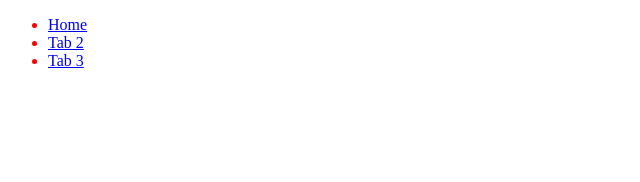
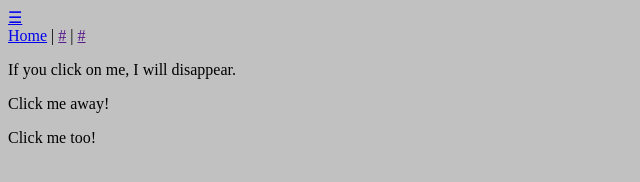
Before and after one commit to Roasted715Jr/Webmaster-2018, a plain HTML site: page index.html in a window 1280 px wide. Shown: the whole page, without its empty margins (0-640 px from the left). Drawn offline with nearby package versions, Linux system fonts and the light colour scheme.

Commit message:
Got JS working

```diff
--- a/index.html
+++ b/index.html
@@ -1,21 +1,25 @@
 <!DOCTYPE html>
-<!--Webmaster 2018-->
 <html>
 	<head>
 		<title>Webmaster 2018</title>
 		<link rel="stylesheet" type="text/css" href="styles.css">
-		<script type="text/javascript" src="jquery.3.2.1.js"></script>
-		<script type="text/javascript" src="main.js"></script>
 	</head>
 	<body>
-		<!--Logo...?-->
-		<!--Nav bar-->
-		<div class="navBar">
-			<ul>
-				<li><a href="#">Home</a></li>
-				<li><a href="#">Tab 2</a></li>
-				<li><a href="#">Tab 3</a></li>
-			</ul>
-		</div>
+
+	<a id="nav-toggle" href="#">&#9776;</a> <!-- Results in (three bars)-->
+		<nav>
+			<a href="index.html">Home</a> |
+			<a href="">#</a> |
+			<a href="">#</a>
+		</nav>
+
+		<p>If you click on me, I will disappear.</p>
+		<p>Click me away!</p>
+		<p>Click me too!</p>
 	</body>
+	<!-- Common practice is to throw this down here since document loads top-bottom.
+		Tell that to the people who made the code.org curriculum!-->
+														   <!-- ^ How funny -->
+	<script type="text/javascript" src="jquery-3.2.1.js"></script>
+	<script type="text/javascript" src="main.js"></script>
 </html>
--- a/main.js
+++ b/main.js
@@ -1,7 +1,9 @@
-//Webmaster 2018
-//Use $('.blah').method(); for classes and $('#blach').method(); for ids
-$(document).ready(function () {
-	$(".navBar").click(function () {
-		$(this).hide();
-	});
+$(document).ready(() => {
+	//Arrow functions does not contain a default value for the variable 'this', and are best-suited for non-method functions
+    $("p").click(function(){
+        $(this).hide();
+    });
+
+	//Store jQuery object as const
+	const $object = $('nav');
 });
--- a/styles.css
+++ b/styles.css
@@ -1,4 +1,8 @@
 /*Webmaster 2018*/
-.navBar {
-	color: #ff0000;
+body {
+	background-color: #99999999;
 }
+
+nav {
+	display: block;
+}
```
Also changed, not shown: 1 other file.
